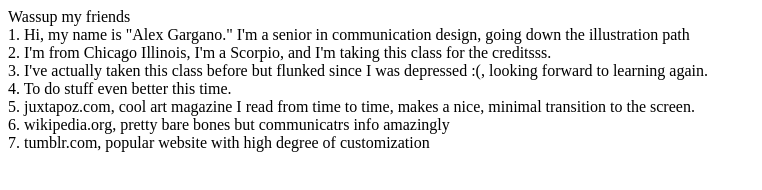
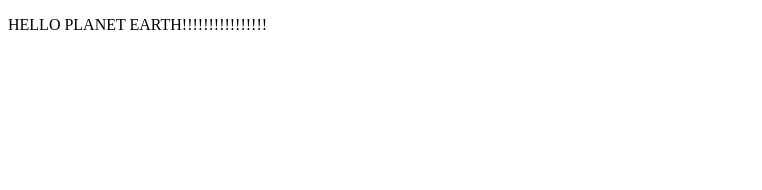
Before and after one commit to agargan0/iffall2019, a plain HTML site: page index.html in a window 1280 px wide. Shown: the whole page, without its empty margins (0-762 px from the left). Drawn offline with Linux system fonts and the light colour scheme.

Commit message:
Add files via upload

```diff
--- a/index.html
+++ b/index.html
@@ -1,18 +1,9 @@
 <!DOCTYPE html>
 <html>
 <head>
-	<title>Hello World!!</title>
+	<title>Hello World!</title>
 </head>
 <body>
-
-<div>Wassup my friends</div>
-<div>1. Hi, my name is "Alex Gargano." I'm a senior in communication design, going down the illustration path</div>
-<div>2. I'm from Chicago Illinois, I'm a Scorpio, and I'm taking this class for the creditsss.</div>
-<div>3. I've actually taken this class before but flunked since I was depressed :(, looking forward to learning again.</div>
-<div>4. To do stuff even better this time.</div>
-<div>5. juxtapoz.com, cool art magazine I read from time to time, makes a nice, minimal transition to the screen.</div>
-<div>6. wikipedia.org, pretty bare bones but communicatrs info amazingly</div>
-<div>7. tumblr.com, popular website with high degree of customization</div>
-
+<p>HELLO PLANET EARTH!!!!!!!!!!!!!!!!</p>
 </body>
 </html>
```
